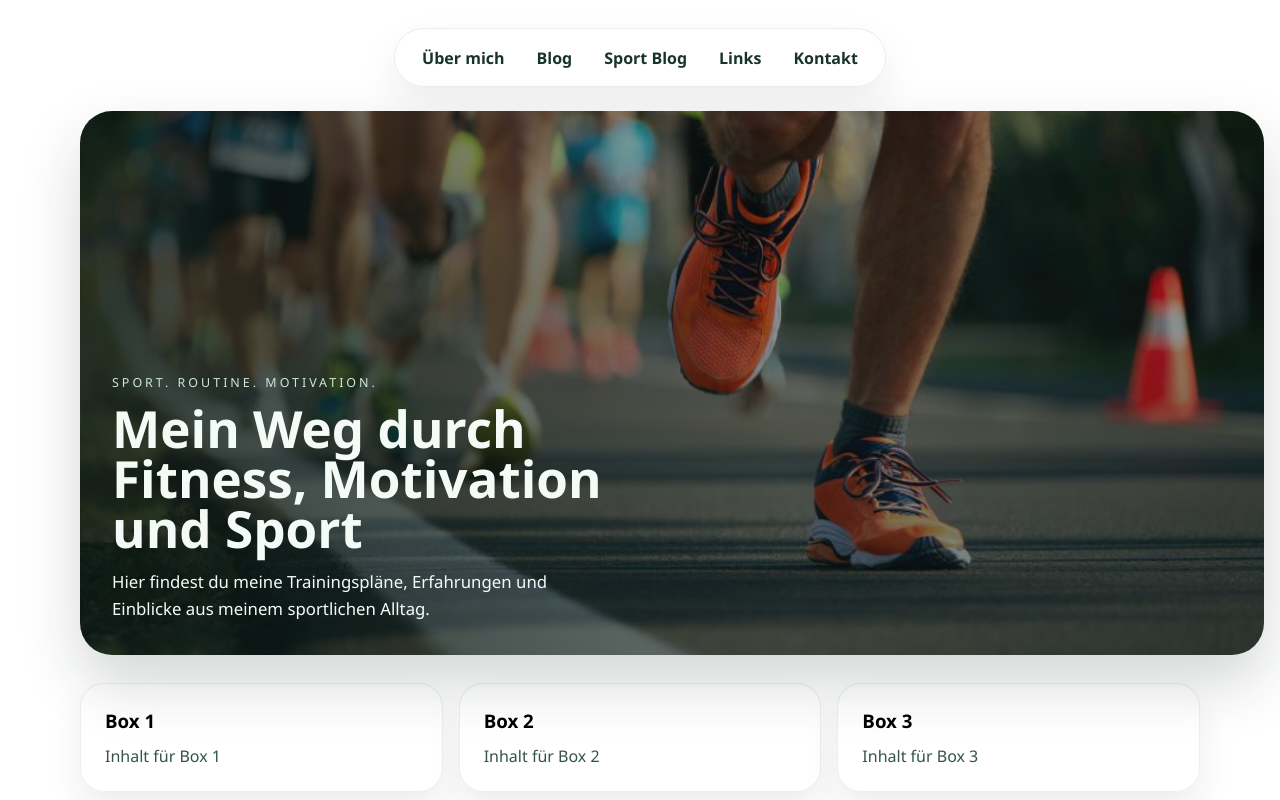
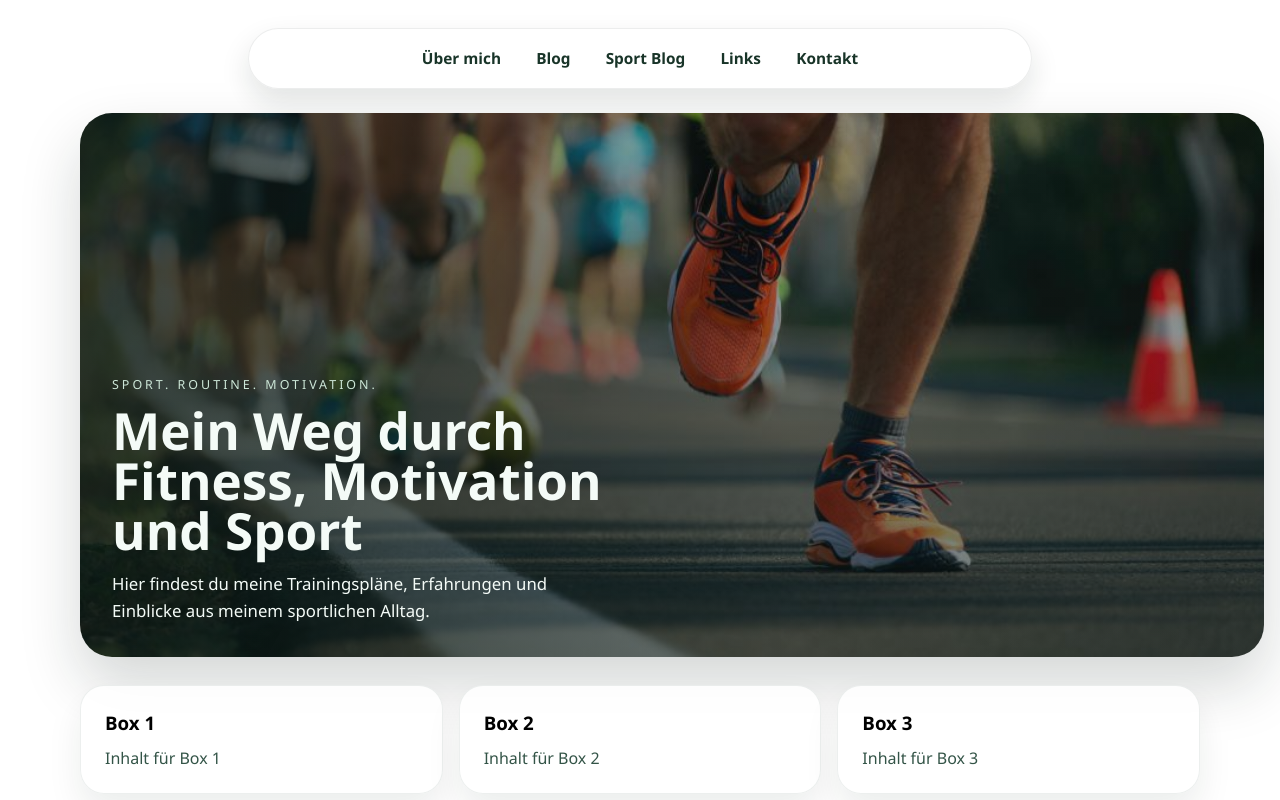
Before and after one commit to VossiDev09/One-pager-project, an Angular app: page / in a window 1280 px wide. Shown: the top 800 px of the page. Built offline with nearby package versions, Linux system fonts and the light colour scheme.

Commit message:
feat: implement smooth scrolling for navigation links and enhance CSS animations

```diff
--- a/src/app/app.css
+++ b/src/app/app.css
@@ -1,3 +1,8 @@
+html {
+  scroll-behavior: smooth;
+  scroll-padding-top: 6.8rem;
+}
+
 body {
   margin: 0;
   min-height: 100vh;
@@ -13,6 +18,7 @@ body {
   width: min(1120px, calc(100% - 2rem));
   margin: 0 auto;
   padding: 1.25rem 0 3rem;
+  animation: fade-in-page 700ms ease-out both;
 }
 
 .site-header {
@@ -20,29 +26,71 @@ body {
   justify-content: center;
   width: 100%;
   margin-bottom: 1.5rem;
+  position: sticky;
+  top: 0.75rem;
+  z-index: 20;
 }
 
 .site-header nav {
   display: flex;
   align-items: center;
   justify-content: center;
-  gap: 1rem;
+  gap: 0.5rem;
   flex-wrap: wrap;
   white-space: nowrap;
-  width: fit-content;
-  padding: 0.9rem 1.2rem;
+  width: min(100%, 760px);
+  padding: 0.7rem;
   border: 1px solid rgba(16, 35, 27, 0.08);
   border-radius: 999px;
-  background: rgba(255, 255, 255, 0.78);
-  box-shadow: 0 18px 40px rgba(16, 35, 27, 0.08);
+  background: rgba(255, 255, 255, 0.7);
+  box-shadow: 0 14px 30px rgba(16, 35, 27, 0.12);
   backdrop-filter: blur(16px);
+  animation: slide-down 700ms 60ms ease-out both;
 }
 
 .site-header nav a {
   text-decoration: none;
   color: #183428;
-  padding: 0.2rem 0.5rem;
+  padding: 0.5rem 0.85rem;
+  border-radius: 999px;
   font-weight: 600;
+  font-size: 0.96rem;
+  position: relative;
+  transition: color 220ms ease, background-color 220ms ease, transform 220ms ease;
+}
+
+.site-header nav a::after {
+  content: '';
+  position: absolute;
+  left: 0.5rem;
+  right: 0.5rem;
+  bottom: -0.12rem;
+  height: 2px;
+  border-radius: 999px;
+  background: linear-gradient(90deg, #1e5f45, #2b7b59);
+  transform: scaleX(0);
+  transform-origin: left center;
+  transition: transform 220ms ease;
+}
+
+.site-header nav a:hover,
+.site-header nav a:focus-visible {
+  color: #0f2e22;
+  background-color: rgba(255, 255, 255, 0.82);
+  transform: translateY(-1px);
+}
+
+.site-header nav a:hover::after,
+.site-header nav a:focus-visible::after {
+  transform: scaleX(1);
+}
+
+#start,
+#ueber-mich,
+#blog,
+#links,
+#kontakt {
+  scroll-margin-top: 6.8rem;
 }
 
 .hero,
@@ -68,11 +116,23 @@ body {
     linear-gradient(180deg, rgba(10, 23, 19, 0.1), rgba(10, 23, 19, 0.48)),
     url('/assets/runner.jpg') center/cover no-repeat;
   box-shadow: 0 28px 60px rgba(16, 35, 27, 0.18);
+  animation: hero-enter 900ms 150ms cubic-bezier(0.2, 0.8, 0.2, 1) both;
+}
+
+.hero::before {
+  content: '';
+  position: absolute;
+  inset: 0;
+  background: linear-gradient(120deg, rgba(205, 231, 216, 0.08), transparent 40%);
+  transform: translateX(-25%);
+  animation: hero-sheen 7s ease-in-out infinite;
+  pointer-events: none;
 }
 
 .hero-content {
   width: min(560px, 100%);
   color: #f4fbf7;
+  animation: fade-up 800ms 250ms ease-out both;
 }
 
 .hero-kicker {
@@ -112,6 +172,26 @@ body {
   padding: 1.5rem;
   box-shadow: 0 18px 35px rgba(16, 35, 27, 0.08);
   text-align: left;
+  transition: transform 260ms ease, box-shadow 260ms ease;
+  animation: fade-up 700ms ease-out both;
+}
+
+.box:nth-child(1) {
+  animation-delay: 260ms;
+}
+
+.box:nth-child(2) {
+  animation-delay: 340ms;
+}
+
+.box:nth-child(3) {
+  animation-delay: 420ms;
+}
+
+.box:hover,
+.box:focus-within {
+  transform: translateY(-8px);
+  box-shadow: 0 24px 42px rgba(16, 35, 27, 0.14);
 }
 
 .box h3 {
@@ -131,6 +211,7 @@ body {
   border: 1px solid rgba(24, 52, 40, 0.08);
   border-radius: 28px;
   box-shadow: 0 18px 35px rgba(16, 35, 27, 0.06);
+  animation: fade-up 800ms 360ms ease-out both;
 }
 
 .posts-section h2 {
@@ -150,6 +231,13 @@ body {
   border-radius: 18px;
   padding: 1.25rem;
   box-shadow: 0 10px 24px rgba(16, 35, 27, 0.05);
+  transition: transform 240ms ease, box-shadow 240ms ease;
+}
+
+.post-box:hover,
+.post-box:focus-within {
+  transform: translateY(-5px);
+  box-shadow: 0 16px 30px rgba(16, 35, 27, 0.12);
 }
 
 .post-box h3 {
@@ -172,6 +260,15 @@ body {
   color: #f5fbf8;
   box-shadow: 0 12px 24px rgba(23, 63, 47, 0.24);
   cursor: pointer;
+  transition: transform 220ms ease, box-shadow 220ms ease, filter 220ms ease;
+  animation: pulse-soft 2.8s 1.2s ease-in-out infinite;
+}
+
+.show-more:hover,
+.show-more:focus-visible {
+  transform: translateY(-2px);
+  box-shadow: 0 16px 28px rgba(23, 63, 47, 0.28);
+  filter: brightness(1.03);
 }
 
 .contact {
@@ -183,6 +280,7 @@ body {
   background: linear-gradient(180deg, rgba(255, 255, 255, 0.82), rgba(241, 248, 244, 0.9));
   border: 1px solid rgba(24, 52, 40, 0.08);
   border-radius: 28px;
+  animation: fade-up 800ms 460ms ease-out both;
 }
 
 .social-links {
@@ -200,6 +298,14 @@ body {
   background: #ffffff;
   color: #183428;
   font-weight: 600;
+  transition: transform 220ms ease, background-color 220ms ease, box-shadow 220ms ease;
+}
+
+.contact button:hover,
+.contact button:focus-visible {
+  transform: translateY(-2px);
+  background-color: #f1f8f4;
+  box-shadow: 0 10px 20px rgba(16, 35, 27, 0.12);
 }
 
 .footer-links {
@@ -209,10 +315,96 @@ body {
   gap: 1rem;
   color: #4f6c61;
   font-size: 0.95rem;
+  animation: fade-up 760ms 560ms ease-out both;
 }
 
 .classic-font {
   font-family: 'montserrat', 'segoe ui', sans-serif;
+}
+
+@keyframes fade-in-page {
+  from {
+    opacity: 0;
+  }
+
+  to {
+    opacity: 1;
+  }
+}
+
+@keyframes slide-down {
+  from {
+    opacity: 0;
+    transform: translateY(-14px);
+  }
+
+  to {
+    opacity: 1;
+    transform: translateY(0);
+  }
+}
+
+@keyframes hero-enter {
+  from {
+    opacity: 0;
+    transform: translateY(18px) scale(0.985);
+  }
+
+  to {
+    opacity: 1;
+    transform: translateY(0) scale(1);
+  }
+}
+
+@keyframes fade-up {
+  from {
+    opacity: 0;
+    transform: translateY(14px);
+  }
+
+  to {
+    opacity: 1;
+    transform: translateY(0);
+  }
+}
+
+@keyframes hero-sheen {
+  0%,
+  100% {
+    transform: translateX(-25%);
+    opacity: 0.2;
+  }
+
+  50% {
+    transform: translateX(12%);
+    opacity: 0.42;
+  }
+}
+
+@keyframes pulse-soft {
+  0%,
+  100% {
+    transform: scale(1);
+  }
+
+  50% {
+    transform: scale(1.03);
+  }
+}
+
+@media (prefers-reduced-motion: reduce) {
+  html {
+    scroll-behavior: auto;
+  }
+
+  *,
+  *::before,
+  *::after {
+    animation-duration: 0.01ms !important;
+    animation-iteration-count: 1 !important;
+    transition-duration: 0.01ms !important;
+    scroll-behavior: auto !important;
+  }
 }
 
 @media (max-width: 800px) {
@@ -238,6 +430,15 @@ body {
 @media (max-width: 560px) {
   .site-header nav {
     border-radius: 24px;
+    width: 100%;
+    justify-content: flex-start;
+    overflow-x: auto;
+    flex-wrap: nowrap;
+    scrollbar-width: thin;
+  }
+
+  .site-header nav a {
+    flex: 0 0 auto;
   }
 
   .hero h1 {
--- a/src/app/app.html
+++ b/src/app/app.html
@@ -1,11 +1,11 @@
 <div class="page classic-font">
     <header class="site-header">
         <nav>
-            <a href="#ueber-mich">Über mich</a>
-            <a href="#blog">Blog</a>
-            <a href="#start">Sport Blog</a>
-            <a href="#links">Links</a>
-            <a href="#kontakt">Kontakt</a>
+            <a href="#ueber-mich" (click)="scrollToSection($event, 'ueber-mich')">Über mich</a>
+            <a href="#blog" (click)="scrollToSection($event, 'blog')">Blog</a>
+            <a href="#start" (click)="scrollToSection($event, 'start')">Sport Blog</a>
+            <a href="#links" (click)="scrollToSection($event, 'links')">Links</a>
+            <a href="#kontakt" (click)="scrollToSection($event, 'kontakt')">Kontakt</a>
         </nav>
     </header>
     <section class="hero" id="start" aria-label="Einleitung mit Hintergrundbild">
--- a/src/app/app.ts
+++ b/src/app/app.ts
@@ -18,5 +18,26 @@ export class App {
     { title: 'Box 1', text: 'Inhalt für Box 1' },
     { title: 'Box 2', text: 'Inhalt für Box 2' },
     { title: 'Box 3', text: 'Inhalt für Box 3' },
-  ]
+  ];
+
+  protected scrollToSection(event: Event, sectionId: string): void {
+    event.preventDefault();
+
+    const target = document.getElementById(sectionId);
+    if (!target) {
+      return;
+    }
+
+    const header = document.querySelector('.site-header');
+    const headerHeight = header instanceof HTMLElement ? header.offsetHeight : 0;
+    const top = target.getBoundingClientRect().top + window.scrollY - headerHeight - 16;
+    const reduceMotion = window.matchMedia('(prefers-reduced-motion: reduce)').matches;
+
+    window.scrollTo({
+      top,
+      behavior: reduceMotion ? 'auto' : 'smooth'
+    });
+
+    history.replaceState(null, '', `#${sectionId}`);
+  }
 }
```
